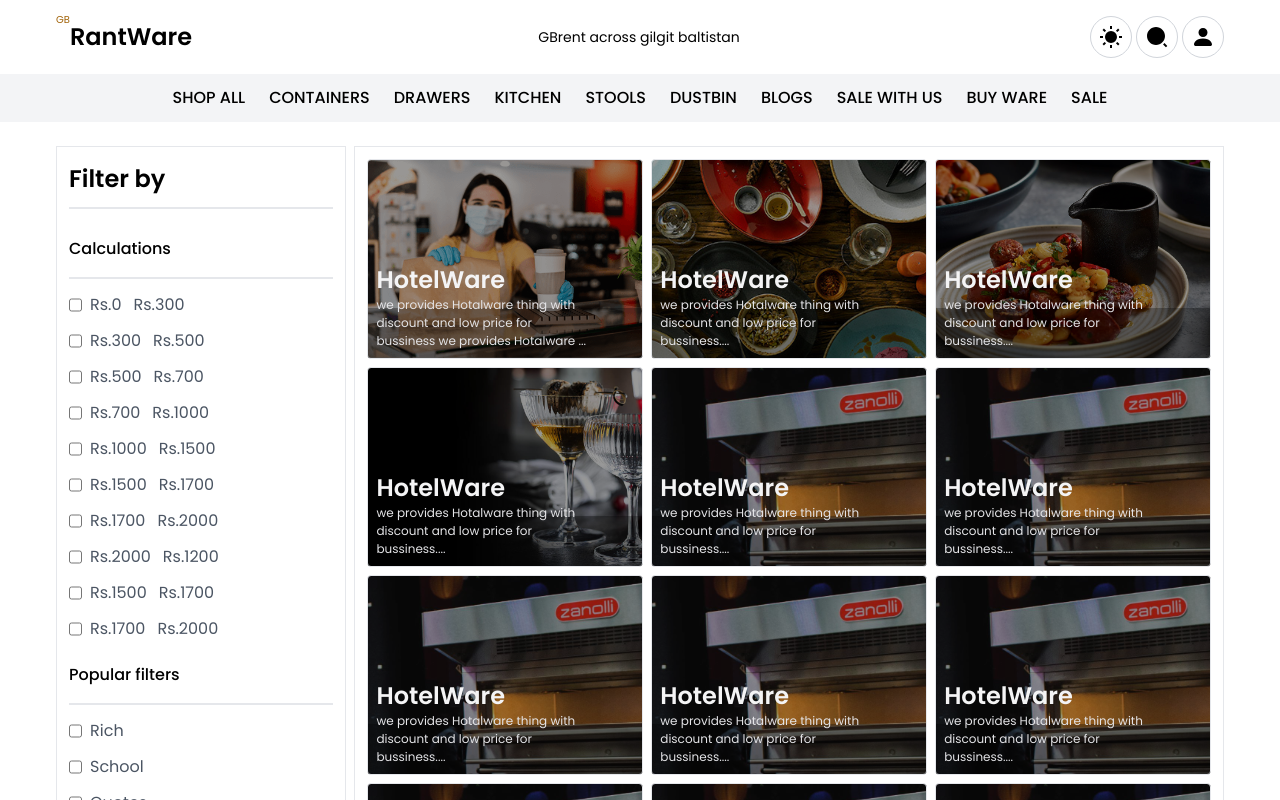
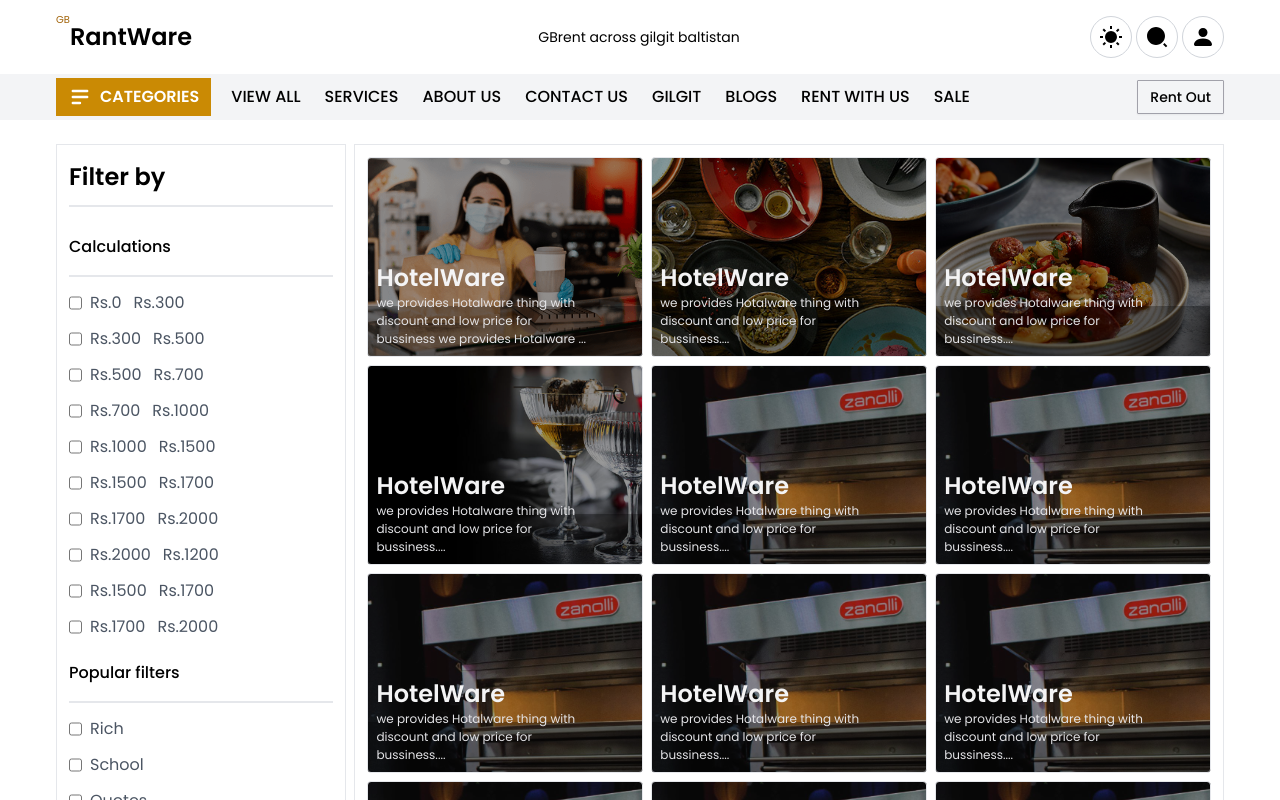
Before and after one commit to imran-baitham/gbrent, a Next.js app: page /collections/shop in a window 1280 px wide. Shown: the top 800 px of the page. Built offline with nearby package versions, Linux system fonts and the light colour scheme; a web font is replaced by a local one.

Commit message:
update code

```diff
--- a/src/components/Header/Header.tsx
+++ b/src/components/Header/Header.tsx
@@ -2,7 +2,7 @@ import Link from 'next/link'
 import { useTheme } from 'next-themes'
 import { motion } from 'framer-motion'
 import { useEffect, useState } from 'react'
-import { ReactIcon, Icon, Badge, Profile } from '../index'
+import { ReactIcon, Icon, Badge, Profile, Button, Category } from '../index'
 import { classNames } from '@/utils'
 import { HomeWareItems, Navigation } from '@/mock'
 
@@ -60,14 +60,18 @@ export function Header() {
           </div>
         </div>
       </header>
-      <div className="hidden lg:flex w-full justify-center items-center p-3 bg-gray-100 dark:bg-zinc-800">
-        <div className="">
+      {/* Navigation List */}
+      <div className="bg-gray-100 dark:bg-zinc-800">
+        <div className="container_main hidden lg:flex w-full justify-between items-center p-1">
+          <div className="flex items-center">
+            <Category />
+            <div>
               {Navigation.map((link, index) => {
                 return (
                   <Link
                     href={link.url}
                     key={index}
-                className={'mx-3 font-[450] text-md capitalize'}
+                    className={'mx-2 xl:mx-3 font-[450] text-md capitalize'}
                   >
                     {link.name}
                   </Link>
@@ -75,6 +79,18 @@ export function Header() {
               })}
             </div>
           </div>
+          <div>
+            <Button
+              sm
+              onClick={() => alert('login first')}
+              className={'font-[900] text-[15px] border border-zinc-400'}
+            >
+              Rent Out
+            </Button>
+          </div>
+        </div>
+      </div>
+
       <motion.div
         animate={search ? 'open' : 'close'}
         transition={{ duration: 0.4 }}
@@ -127,11 +143,3 @@ export function Header() {
     </>
   )
 }
-
-/*
-    <select value={theme} onChange={e => setTheme(e.target.value)}>
-      <option value="system">System</option>
-      <option value="dark">Dark</option>
-      <option value="light">Light</option>
-    </select>
-*/
--- /dev/null
+++ b/src/components/Reusable/Category/Category.tsx
@@ -0,0 +1,60 @@
+import { classNames } from '@/utils'
+import { Menu, Transition } from '@headlessui/react'
+import Link from 'next/link'
+import React, { Fragment } from 'react'
+import { Icon, ReactIcon, TAppIcons } from '../../index'
+
+interface TypeProps {
+  name: string
+  href: string
+  icon: TAppIcons
+}
+
+const Signup: TypeProps[] = [
+  { name: 'Comming Soon', href: '/', icon: 'BsPersonFill' },
+]
+
+export function Category() {
+  return (
+    <>
+      <Menu as="div" className="relative">
+        <div>
+          <Menu.Button className="flex items-center justify-center bg-yellow-600 py-[7px] px-3 mr-2">
+            <ReactIcon icon="HiMenuAlt2" className="w-6 h-6 mr-2 text-white" />
+            <h1 className="font-bold text-white">CATEGORIES</h1>
+          </Menu.Button>
+        </div>
+        <Transition
+          as={Fragment}
+          enter="transition ease-out duration-200"
+          enterFrom="transform opacity-0 scale-95"
+          enterTo="transform opacity-100 scale-100"
+          leave="transition ease-in duration-75"
+          leaveFrom="transform opacity-100 scale-100"
+          leaveTo="transform opacity-0 scale-95"
+        >
+          <Menu.Items className="absolute -right-100 z-10 mt-2 w-[420px] rounded-md bg-white dark:bg-zinc-900 py-1 shadow-lg ring-1 ring-black ring-opacity-5 focus:outline-none">
+            {Signup.map((item, index) => (
+              <Menu.Item key={index}>
+                {({ active }) => (
+                  <Link
+                    href={item.href}
+                    className={classNames(
+                      active ? 'bg-gray-100 dark:bg-zinc-800' : '',
+                      'px-4 py-[10px] text-sm text-gray-700 dark:text-gray-200 flex items-center',
+                    )}
+                  >
+                    {/* <ReactIcon icon={item.icon} className={'w-4 h-4'} />
+                    <h1 className="font-[430] pl-2">{item.name}</h1> */}
+                    <h1 className="text-xl">😍</h1>
+                    <h1 className="font-bold text-lg pl-2">{item.name}</h1>
+                  </Link>
+                )}
+              </Menu.Item>
+            ))}
+          </Menu.Items>
+        </Transition>
+      </Menu>
+    </>
+  )
+}
--- a/src/components/index.ts
+++ b/src/components/index.ts
@@ -24,3 +24,4 @@ export * from "./Reusable/CategoryBox/CategoryBox";
 export * from "./Reusable/HowWork/Works";
 export * from "./Reusable/NoFound/NotFound";
 export * from "./Reusable/Carousel/Carousel";
+export * from "./Reusable/Category/Category";
--- a/src/mock/Navigation/index.ts
+++ b/src/mock/Navigation/index.ts
@@ -3,47 +3,37 @@ import { CommonProps } from "@/utils";
 export let Navigation: CommonProps[] = [
   {
     id: 1,
-    name: "SHOP ALL",
+    name: "VIEW ALL",
     url: "/collections/shop",
   },
   {
-    id: 1,
-    name: "CONTAINERS",
+    id: 3,
+    name: "SERVICES",
+    url: "/",
+  },
+  {
+    id: 4,
+    name: "ABOUT US",
+    url: "/",
+  },
+  {
+    id: 5,
+    name: "CONTACT US",
     url: "/",
   },
   {
     id: 2,
-    name: "DRAWERS",
-    url: "/",
-  },
-  {
-    id: 3,
-    name: "KITCHEN",
-    url: "/",
-  },
-  {
-    id: 4,
-    name: "STOOLS",
-    url: "/",
-  },
-  {
-    id: 5,
-    name: "DUSTBIN",
+    name: "GILGIT",
     url: "/",
   },
   {
     id: 5,
     name: "BLOGS",
-    url: "/",
+    url: "/blog",
   },
   {
     id: 5,
-    name: "SALE WITH US",
-    url: "/",
-  },
-  {
-    id: 5,
-    name: "BUY WARE",
+    name: "RENT WITH US",
     url: "/",
   },
   {
--- a/src/pages/index.tsx
+++ b/src/pages/index.tsx
@@ -47,11 +47,9 @@ export default function Home() {
           <Budget />
         </div> */}
 
-        <div className="py-7">
+        <div className="pt-10">
           <div className="container_main">
-            <h1 className="pb-6 md:pb-9 font-bold text-xl md:text-2xl">
-              Best Rentles
-            </h1>
+            <h1 className="pb-6 font-bold text-xl md:text-2xl">Best Rentles</h1>
             <ProductCard ProductData={MOCKPRODUCTS} />
             <ProductCard ProductData={MOCKPRODUCTS} />
           </div>
```
Also changed, not shown: 1 other file (tests, documents, lock files or other folders). Lines whose indentation alone changed are shown as unchanged.
